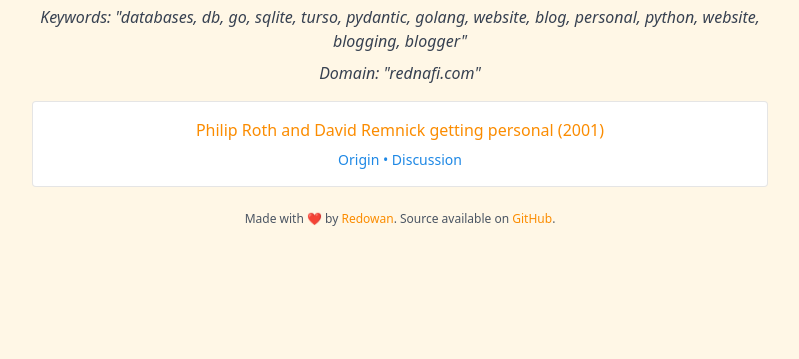
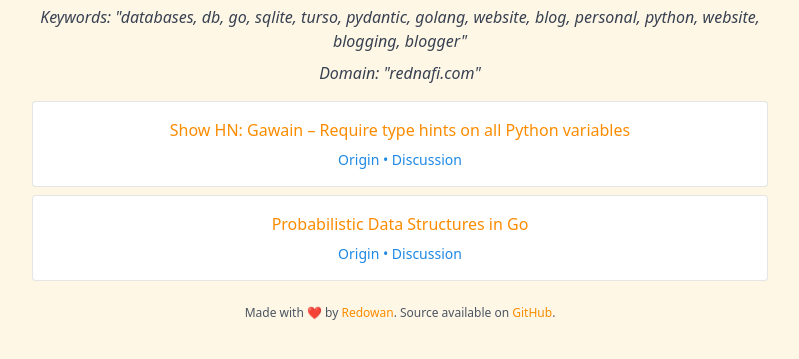
Before and after one commit to rednafi/hn-grep, a plain HTML site: page index.html in a window 1280 px wide. Shown: the part 87-446 px from the top of the page, without its empty margins (240-1039 px from the left). Drawn offline with nearby package versions, Linux system fonts and the light colour scheme.

Commit message:
Add index.html artifact

```diff
--- a/index.html
+++ b/index.html
@@ -50,11 +50,21 @@
 
             <div class="story card">
                 <h2 class="text-base font-medium text-material-orange mb-2 truncate">
-                    Philip Roth and David Remnick getting personal (2001)
+                    Show HN: Gawain – Require type hints on all Python variables
                 </h2>
                 <p class="text-sm text-material-blue">
-                    <a href="https://salmagundi.skidmore.edu/articles/2001-philip-roth-david-remnick" target="_blank" class="hover:underline">Origin</a> •
-                    <a href="https://news.ycombinator.com/item?id=50492098" target="_blank" class="hover:underline">Discussion</a>
+                    <a href="https://github.com/matheuzgomes/gawain" target="_blank" class="hover:underline">Origin</a> •
+                    <a href="https://news.ycombinator.com/item?id=50504072" target="_blank" class="hover:underline">Discussion</a>
+                </p>
+            </div>
+
+            <div class="story card">
+                <h2 class="text-base font-medium text-material-orange mb-2 truncate">
+                    Probabilistic Data Structures in Go
+                </h2>
+                <p class="text-sm text-material-blue">
+                    <a href="https://antonz.org/probabilistic-data-structures/" target="_blank" class="hover:underline">Origin</a> •
+                    <a href="https://news.ycombinator.com/item?id=50496870" target="_blank" class="hover:underline">Discussion</a>
                 </p>
             </div>
 
```
